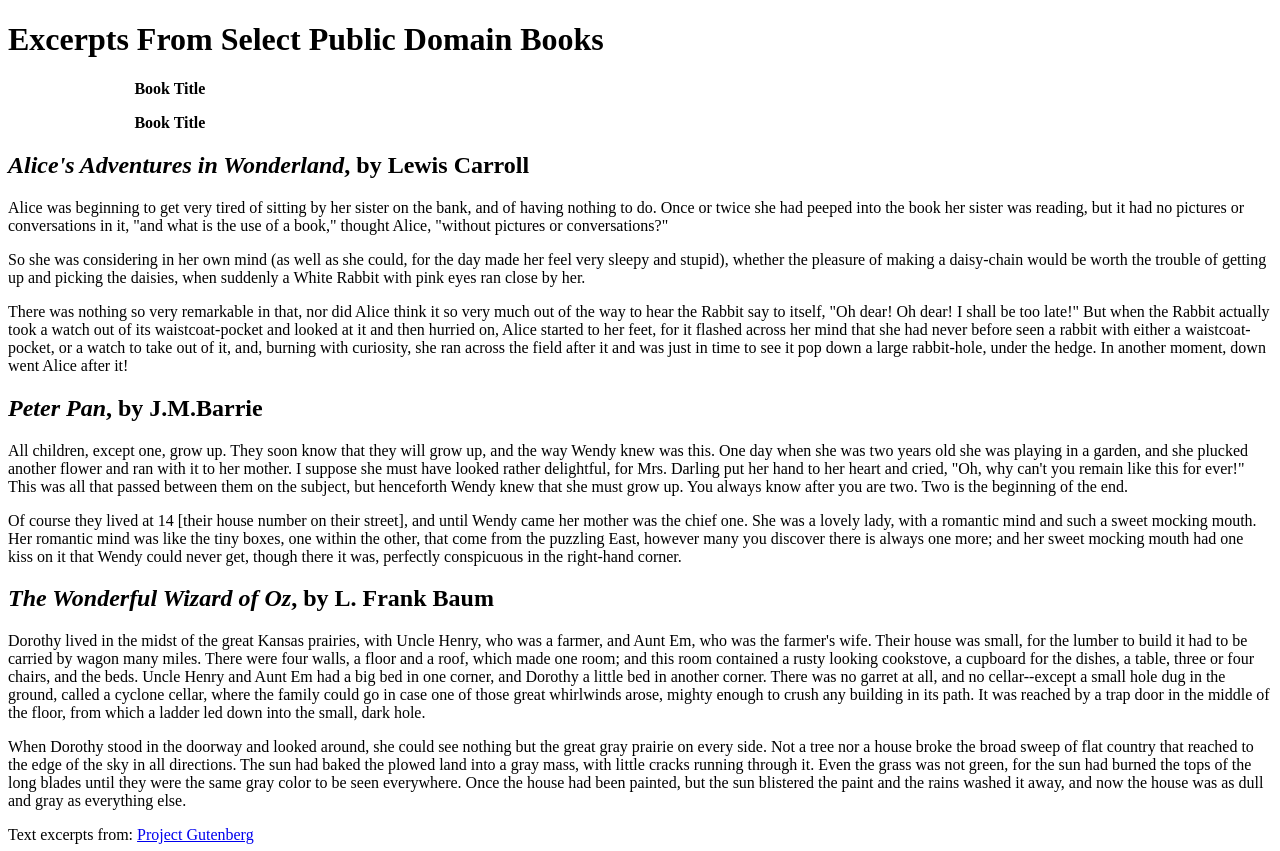
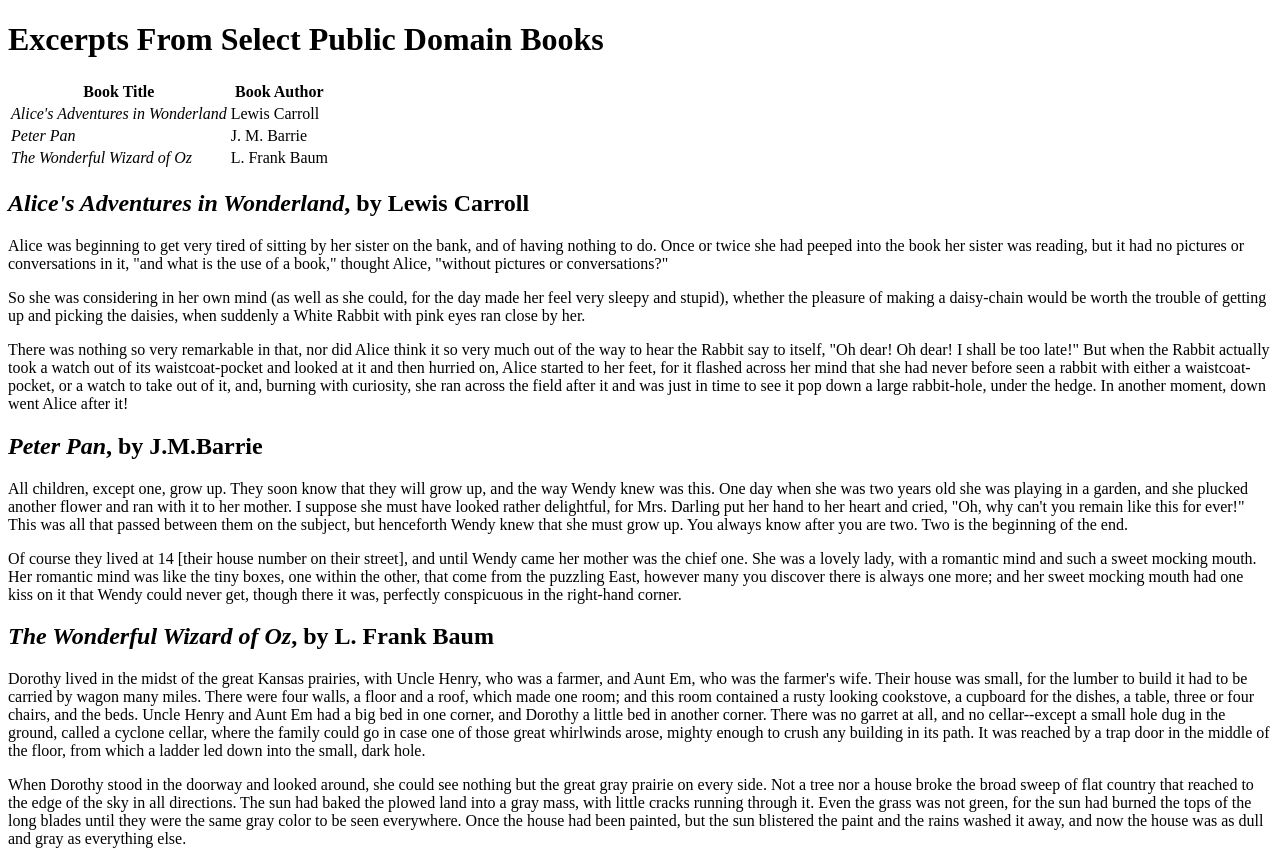
Before and after one commit to MuhammadArbiIIT/Lab-3, a plain HTML site: page index.html in a window 1280 px wide. Shown: the top 851 px of the page. Drawn offline with Linux system fonts and the light colour scheme.

Commit message:
update 2

```diff
--- a/index.html
+++ b/index.html
@@ -8,12 +8,27 @@
 <header>
 	<h1>Excerpts From Select Public Domain Books</h1>
 </header>
-	<p style="margin-left:10%; margin-right:10%;"><strong>Book Title</strong></p>
-	<p style="margin-left:10%; margin-right:10%;"><strong>Book Title</strong></p>
+	<table>
+		<tr>
+			<th><strong>Book Title</strong></th>
+			<th><strong>Book Author</strong></th>
+		</tr>
 
-	<p></p>
-	<p></p>
-	<p></p>
+		<tr id="row1">
+			<td><em>Alice's Adventures in Wonderland</em></td>
+			<td>Lewis Carroll</td>
+		</tr>
+		<tr id="row2">
+			<td><em>Peter Pan</em></td>
+			<td>J. M. Barrie</td>
+
+		</tr>
+		<tr id="row3">
+			<td><em>The Wonderful Wizard of Oz</em></td>
+			<td>L. Frank Baum</td>
+
+		</tr>
+	</table>
 
 <header>
 	<h2><em>Alice's Adventures in Wonderland</em>, by Lewis Carroll</h2>
```
